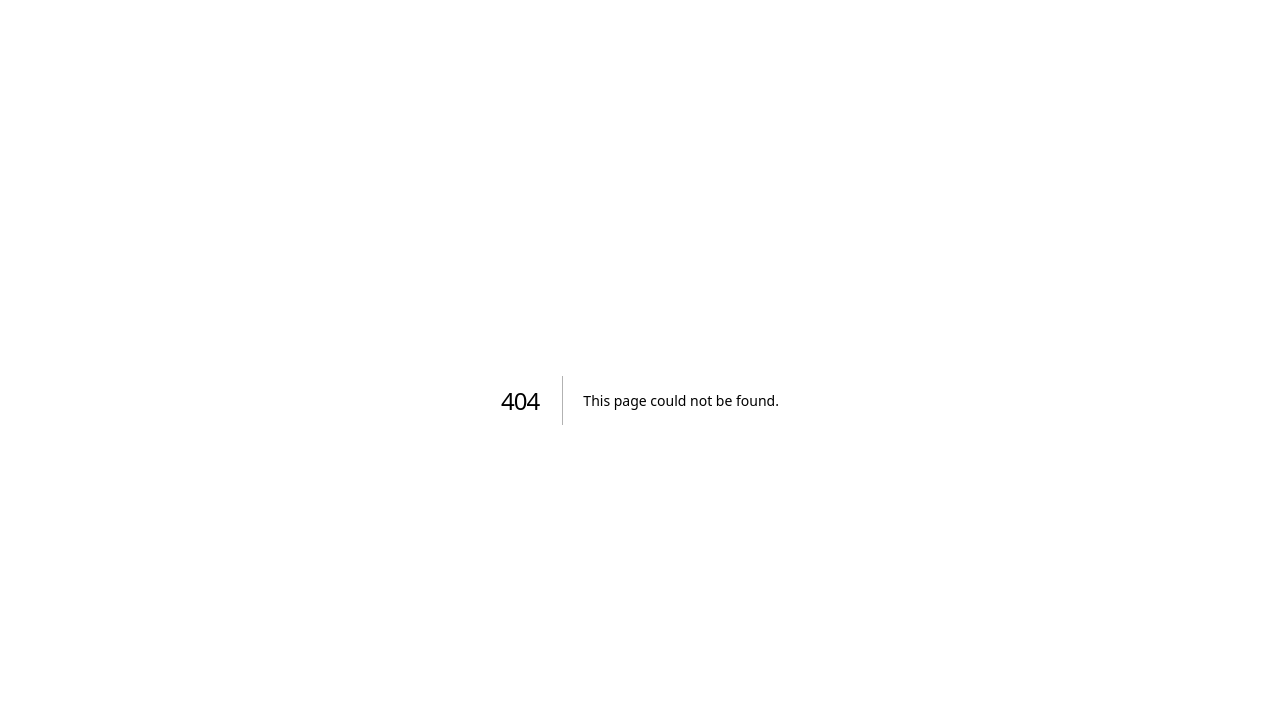
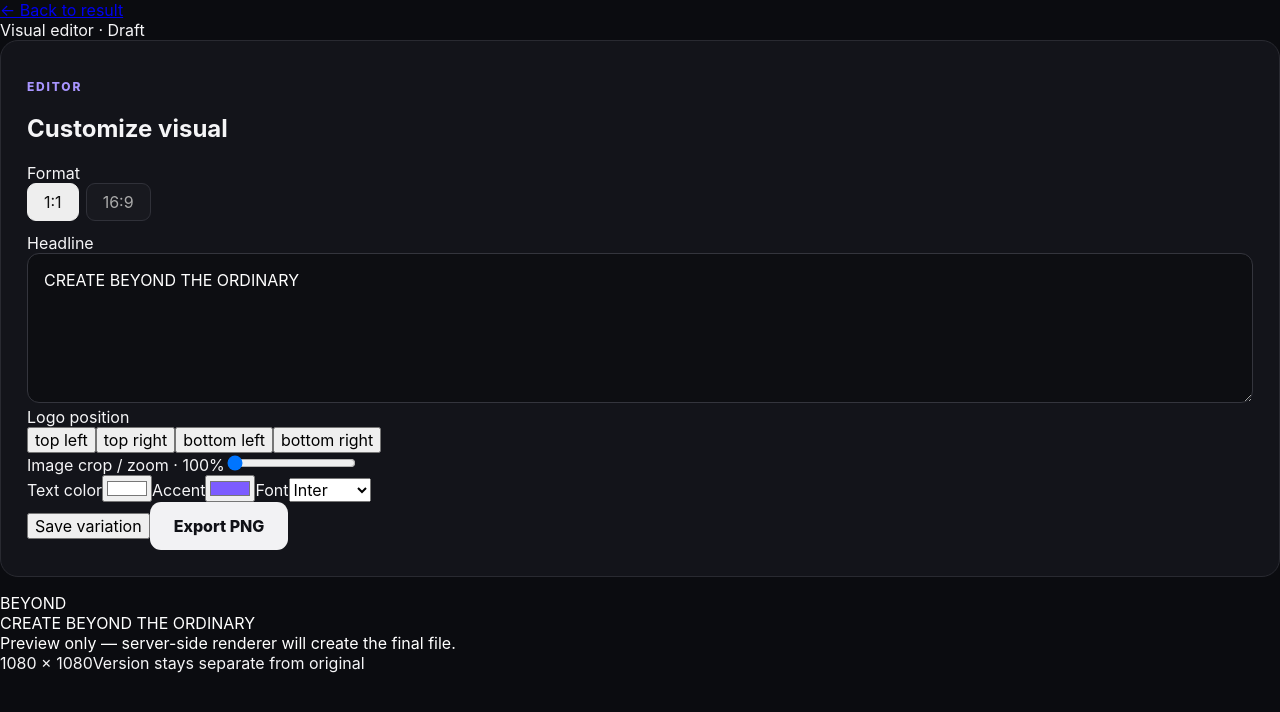
Before and after one commit to Nurzhan-Zhumabekov/The-beyond, a Next.js app in the folder frontend/: page /editor in a window 1280 px wide. Before the commit this address had no page. Shown: the top 712 px of the page. Built offline with nearby package versions, Linux system fonts and the light colour scheme.

Commit message:
feat(frontend): add visual editor prototype

```diff
--- /dev/null
+++ b/frontend/app/editor/page.tsx
@@ -0,0 +1,76 @@
+"use client";
+
+import Link from "next/link";
+import { useState } from "react";
+
+const positions = ["top-left", "top-right", "bottom-left", "bottom-right"] as const;
+
+export default function EditorPage() {
+  const [ratio, setRatio] = useState<"square" | "wide">("square");
+  const [headline, setHeadline] = useState("CREATE BEYOND THE ORDINARY");
+  const [logoPosition, setLogoPosition] = useState<(typeof positions)[number]>("top-left");
+  const [zoom, setZoom] = useState(100);
+  const [textColor, setTextColor] = useState("#ffffff");
+  const [accentColor, setAccentColor] = useState("#7c5cff");
+  const [font, setFont] = useState("Inter");
+
+  return (
+    <main className="editorPage">
+      <div className="resultTopbar">
+        <Link href="/result" className="backLink">← Back to result</Link>
+        <div className="resultStatus">Visual editor · Draft</div>
+      </div>
+
+      <div className="editorLayout">
+        <aside className="editorControls card">
+          <p className="eyebrow">EDITOR</p>
+          <h2>Customize visual</h2>
+
+          <label className="controlLabel">Format</label>
+          <div className="tabs">
+            <button className={ratio === "square" ? "tab selected" : "tab"} onClick={() => setRatio("square")}>1:1</button>
+            <button className={ratio === "wide" ? "tab selected" : "tab"} onClick={() => setRatio("wide")}>16:9</button>
+          </div>
+
+          <label className="controlLabel">Headline</label>
+          <textarea value={headline} onChange={(event) => setHeadline(event.target.value)} />
+
+          <label className="controlLabel">Logo position</label>
+          <div className="positionGrid">
+            {positions.map((position) => (
+              <button key={position} onClick={() => setLogoPosition(position)} className={logoPosition === position ? "position activePosition" : "position"}>{position.replace("-", " ")}</button>
+            ))}
+          </div>
+
+          <label className="controlLabel">Image crop / zoom · {zoom}%</label>
+          <input type="range" min="100" max="160" value={zoom} onChange={(event) => setZoom(Number(event.target.value))} />
+
+          <div className="editorFields">
+            <label>Text color<input type="color" value={textColor} onChange={(event) => setTextColor(event.target.value)} /></label>
+            <label>Accent<input type="color" value={accentColor} onChange={(event) => setAccentColor(event.target.value)} /></label>
+            <label>Font<select value={font} onChange={(event) => setFont(event.target.value)}><option>Inter</option><option>Arial</option><option>Georgia</option></select></label>
+          </div>
+
+          <div className="editorButtons">
+            <button className="secondary full">Save variation</button>
+            <button className="generate full">Export PNG</button>
+          </div>
+        </aside>
+
+        <section className="canvasArea">
+          <div className={`designCanvas ${ratio}`} style={{ color: textColor, fontFamily: font }}>
+            <div className="editorBackground" style={{ transform: `scale(${zoom / 100})` }} />
+            <div className={`editorLogo ${logoPosition}`}>BEYOND</div>
+            <div className="accentBar" style={{ background: accentColor }} />
+            <div className="editorHeadline">{headline}</div>
+            <div className="canvasHint">Preview only — server-side renderer will create the final file.</div>
+          </div>
+          <div className="canvasMeta">
+            <span>{ratio === "square" ? "1080 × 1080" : "1920 × 1080"}</span>
+            <span>Version stays separate from original</span>
+          </div>
+        </section>
+      </div>
+    </main>
+  );
+}
```
